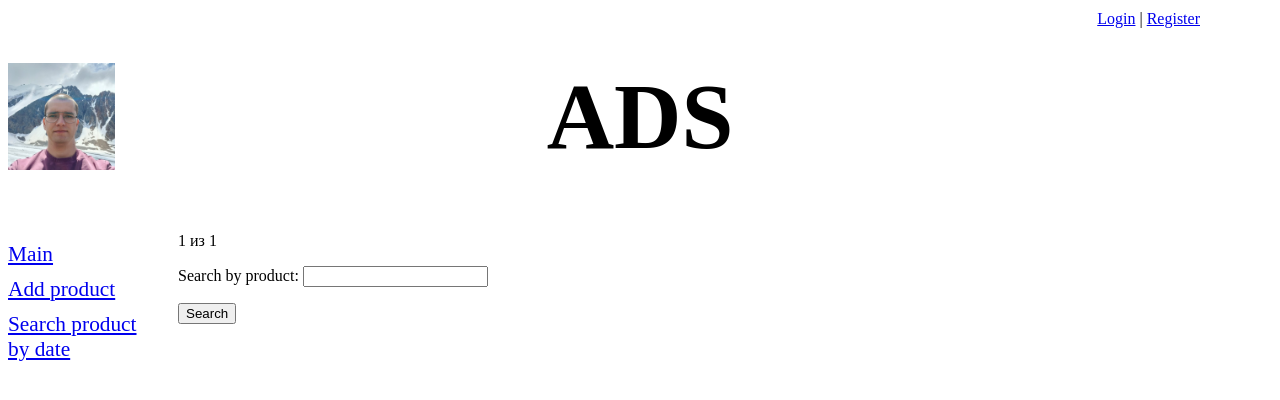
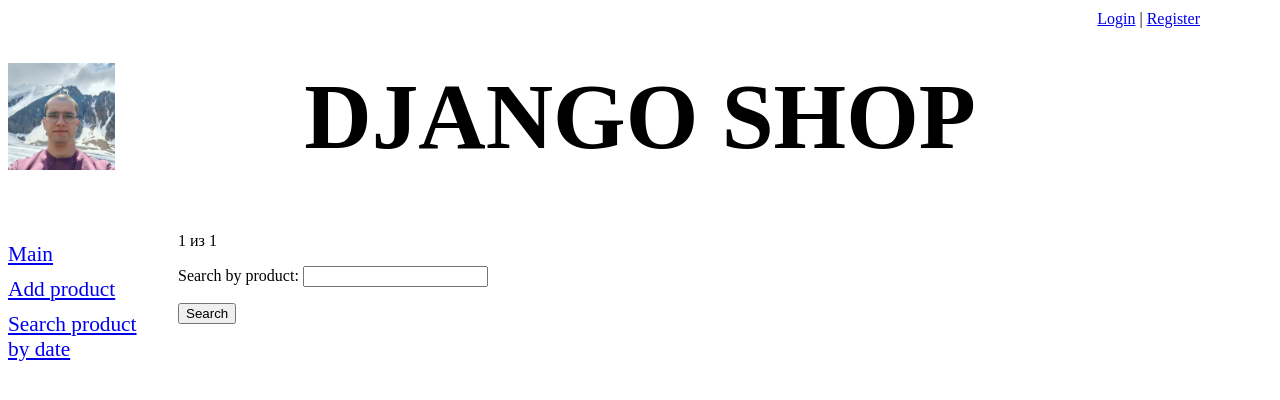
Before and after one commit to zubizhenya/shop, a Django app: page /bboard/ in a window 1280 px wide. Shown: the top 400 px of the page. Run offline with Django 4.2, Linux system fonts and the light colour scheme; data that the repository does not hold is empty.

Commit message:
add_readme

```diff
--- a/symplesite/bboard/templates/layout/basic.html
+++ b/symplesite/bboard/templates/layout/basic.html
@@ -8,7 +8,7 @@
     </head>
     <body>
         <header>
-            <h1>Ads</h1>
+            <h1>Django shop</h1>
         </header>
         <nav>
             <a href="{% url 'index' %}">Main</a>
```
